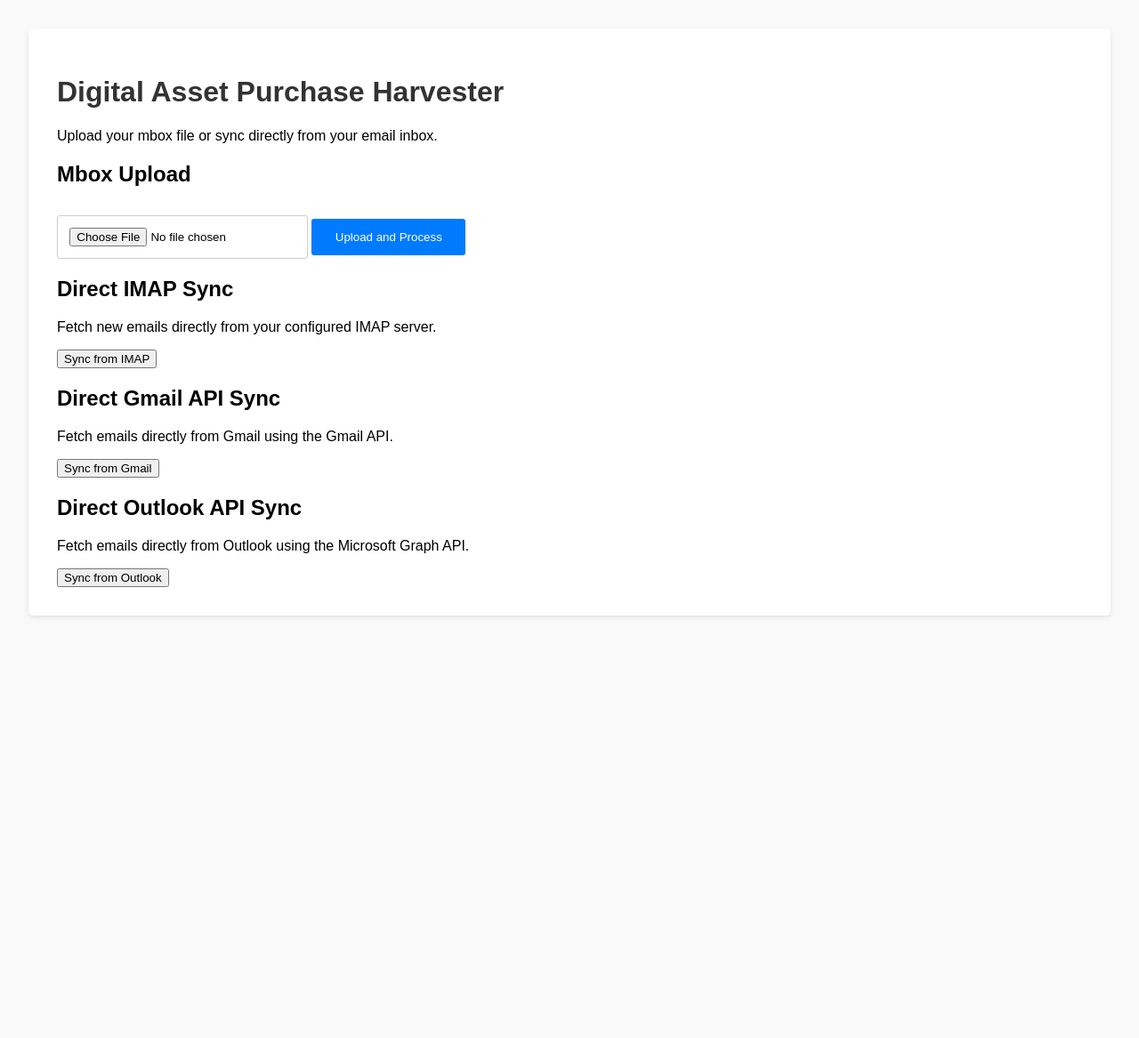
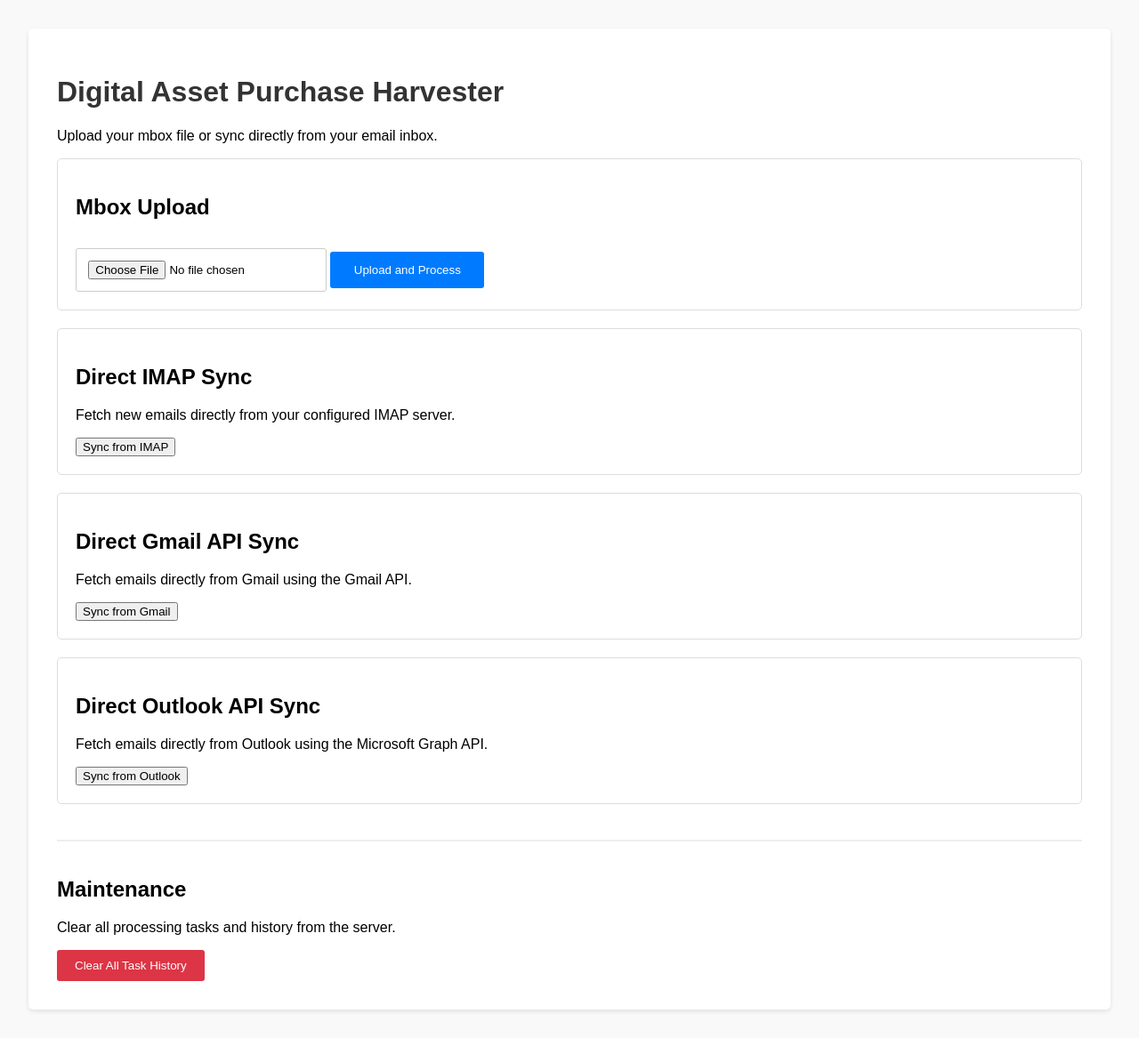
Before and after one commit to username-anthony-is-not-available/digital-asset-purchase-harvester, a FastAPI app: page / in a window 1280 px wide. Shown: the whole page at 89% size. Before the commit the page ends 694 px from the top, so only its background shows below. Run offline with FastAPI, Linux system fonts and the light colour scheme.

Commit message:
feat: enhance reliability, performance, and maintenance (#173)
- Web API: Added task creation timestamps and implemented a 24-hour automatic cleanup routine.
- Web UI: Improved error reporting with traceback display and added a "Clear All Task History" button.
- Performance: Replaced the unbounded metadata cache in EmailPurchaseExtractor with a size-limited LRU cache (1000 items) to prevent memory bloat.
- Deduplication: Enhanced DuplicateDetector to support email-level deduplication using Message-IDs.
- Ingest: Updated email parsing to include the Message-ID header.

Co-authored-by: google-labs-jules[bot] <161369871+google-labs-jules[bot]@users.noreply.github.com>

```diff
--- a/digital_asset_harvester/ingest/email_parser.py
+++ b/digital_asset_harvester/ingest/email_parser.py
@@ -81,4 +81,5 @@ def message_to_dict(message: email.message.Message) -> Dict[str, Any]:
         "sender": decode_header_value(message.get("from", "")),
         "date": decode_header_value(message.get("date", "")),
         "body": extract_body(message),
+        "message_id": message.get("Message-ID", ""),
     }
--- a/digital_asset_harvester/web/api.py
+++ b/digital_asset_harvester/web/api.py
@@ -6,6 +6,7 @@ import csv
 import json
 import tempfile
 import threading
+from datetime import datetime
 from fastapi import APIRouter, File, UploadFile, Depends, BackgroundTasks, HTTPException
 from fastapi.responses import RedirectResponse, StreamingResponse
 from io import StringIO
@@ -77,7 +78,12 @@ def get_logger_factory():
 def process_mbox_file(task_id: str, temp_path: str, logger_factory: StructuredLoggerFactory):
     """Processes the mbox file and stores the result."""
     with tasks_lock:
-        tasks[task_id] = {"status": "processing", "result": None}
+        tasks[task_id] = {
+            "status": "processing",
+            "result": None,
+            "created_at": datetime.now().isoformat()
+        }
+    _save_tasks()
 
     settings = get_settings()
     llm_client = get_llm_client()
@@ -102,7 +108,7 @@ def process_mbox_file(task_id: str, temp_path: str, logger_factory: StructuredLo
         _save_tasks()
     except Exception as e:
         import traceback
-        tasks[task_id] = {"status": "error", "error": str(e), "traceback": traceback.format_exc()}
+        tasks[task_id].update({"status": "error", "error": str(e), "traceback": traceback.format_exc()})
         _save_tasks()
     finally:
         if os.path.exists(temp_path):
@@ -111,11 +117,17 @@ def process_mbox_file(task_id: str, temp_path: str, logger_factory: StructuredLo
 def process_imap_sync(task_id: str, logger_factory: StructuredLoggerFactory):
     """Synchronizes emails from IMAP and stores the result."""
     with tasks_lock:
-        tasks[task_id] = {"status": "processing", "result": None}
+        tasks[task_id] = {
+            "status": "processing",
+            "result": None,
+            "created_at": datetime.now().isoformat()
+        }
+    _save_tasks()
     settings = get_settings()
 
     if not settings.enable_imap:
-        tasks[task_id] = {"status": "error", "error": "IMAP is not enabled in settings"}
+        tasks[task_id].update({"status": "error", "error": "IMAP is not enabled in settings"})
+        _save_tasks()
         return
 
     llm_client = get_llm_client()
@@ -145,7 +157,8 @@ def process_imap_sync(task_id: str, logger_factory: StructuredLoggerFactory):
             uids = imap_client.uid_search(full_query, settings.imap_folder)
 
             if not uids:
-                tasks[task_id] = {"status": "complete", "result": []}
+                tasks[task_id].update({"status": "complete", "result": []})
+                _save_tasks()
                 return
 
             emails = list(imap_client.fetch_emails_by_uids(uids, settings.imap_folder, raw=settings.enable_multiprocessing))
@@ -163,13 +176,18 @@ def process_imap_sync(task_id: str, logger_factory: StructuredLoggerFactory):
 
     except Exception as e:
         import traceback
-        tasks[task_id] = {"status": "error", "error": str(e), "traceback": traceback.format_exc()}
+        tasks[task_id].update({"status": "error", "error": str(e), "traceback": traceback.format_exc()})
         _save_tasks()
 
 def process_gmail_sync(task_id: str, logger_factory: StructuredLoggerFactory):
     """Synchronizes emails from Gmail API and stores the result."""
     with tasks_lock:
-        tasks[task_id] = {"status": "processing", "result": None}
+        tasks[task_id] = {
+            "status": "processing",
+            "result": None,
+            "created_at": datetime.now().isoformat()
+        }
+    _save_tasks()
     settings = get_settings()
 
     llm_client = get_llm_client()
@@ -192,13 +210,18 @@ def process_gmail_sync(task_id: str, logger_factory: StructuredLoggerFactory):
         _save_tasks()
     except Exception as e:
         import traceback
-        tasks[task_id] = {"status": "error", "error": str(e), "traceback": traceback.format_exc()}
+        tasks[task_id].update({"status": "error", "error": str(e), "traceback": traceback.format_exc()})
         _save_tasks()
 
 def process_outlook_sync(task_id: str, client_id: str, authority: str, logger_factory: StructuredLoggerFactory):
     """Synchronizes emails from Outlook API and stores the result."""
     with tasks_lock:
-        tasks[task_id] = {"status": "processing", "result": None}
+        tasks[task_id] = {
+            "status": "processing",
+            "result": None,
+            "created_at": datetime.now().isoformat()
+        }
+    _save_tasks()
     settings = get_settings()
 
     llm_client = get_llm_client()
@@ -221,7 +244,7 @@ def process_outlook_sync(task_id: str, client_id: str, authority: str, logger_fa
         _save_tasks()
     except Exception as e:
         import traceback
-        tasks[task_id] = {"status": "error", "error": str(e), "traceback": traceback.format_exc()}
+        tasks[task_id].update({"status": "error", "error": str(e), "traceback": traceback.format_exc()})
         _save_tasks()
 
 @router.get("/export/koinly/{task_id}")
--- a/digital_asset_harvester/web/main.py
+++ b/digital_asset_harvester/web/main.py
@@ -1,3 +1,4 @@
+from datetime import datetime, timedelta
 from contextlib import asynccontextmanager
 from fastapi import FastAPI, Request
 from fastapi.staticfiles import StaticFiles
@@ -6,13 +7,36 @@ from .api import router as api_router, tasks, _save_tasks
 
 @asynccontextmanager
 async def lifespan(app: FastAPI):
-    """Cleanup stale tasks on startup."""
+    """Cleanup stale and old tasks on startup."""
     modified = False
+    now = datetime.now()
+    cutoff = now - timedelta(hours=24)
+
+    tasks_to_delete = []
+
     for task_id, task in tasks.items():
+        # 1. Handle stale processing tasks
         if task.get("status") == "processing":
             task["status"] = "failed"
             task["error"] = "Task interrupted by server restart"
             modified = True
+
+        # 2. Identify old tasks for pruning
+        created_at_str = task.get("created_at")
+        if created_at_str:
+            try:
+                created_at = datetime.fromisoformat(created_at_str)
+                if created_at < cutoff:
+                    tasks_to_delete.append(task_id)
+            except (ValueError, TypeError):
+                # If timestamp is invalid, we could either keep it or prune it.
+                # Pruning invalid timestamps is safer for maintenance.
+                tasks_to_delete.append(task_id)
+
+    # 3. Perform pruning
+    for task_id in tasks_to_delete:
+        del tasks[task_id]
+        modified = True
 
     if modified:
         _save_tasks()
--- a/digital_asset_harvester/web/templates/index.html
+++ b/digital_asset_harvester/web/templates/index.html
@@ -3,6 +3,31 @@
 <head>
     <title>Digital Asset Purchase Harvester</title>
     <link rel="stylesheet" type="text/css" href="/static/styles.css">
+    <style>
+        .card {
+            margin-bottom: 20px;
+            padding: 20px;
+            border: 1px solid #ddd;
+            border-radius: 5px;
+            background-color: #fff;
+        }
+        .admin-section {
+            margin-top: 40px;
+            padding-top: 20px;
+            border-top: 2px solid #eee;
+        }
+        .btn-danger {
+            background-color: #dc3545;
+            color: white;
+            border: none;
+            padding: 10px 20px;
+            border-radius: 3px;
+            cursor: pointer;
+        }
+        .btn-danger:hover {
+            background-color: #c82333;
+        }
+    </style>
 </head>
 <body>
     <div class="container">
@@ -40,6 +65,35 @@
                 <input type="submit" value="Sync from Outlook">
             </form>
         </div>
+
+        <div class="admin-section">
+            <h2>Maintenance</h2>
+            <p>Clear all processing tasks and history from the server.</p>
+            <button class="btn-danger" onclick="clearAllTasks()">Clear All Task History</button>
+        </div>
     </div>
+
+    <script>
+        async function clearAllTasks() {
+            if (!confirm('Are you sure you want to clear ALL task history? This cannot be undone.')) {
+                return;
+            }
+
+            try {
+                const response = await fetch('/api/tasks', {
+                    method: 'DELETE'
+                });
+
+                if (response.ok) {
+                    alert('All task history has been cleared.');
+                } else {
+                    alert('Failed to clear task history.');
+                }
+            } catch (error) {
+                console.error('Error:', error);
+                alert('An error occurred while clearing task history.');
+            }
+        }
+    </script>
 </body>
 </html>
```
Also changed, not shown: digital_asset_harvester/processing/email_purchase_extractor.py (+8 -1 lines), digital_asset_harvester/utils/deduplication.py (+23 -1 lines), digital_asset_harvester/web/templates/status.html (+40 -0 lines).
